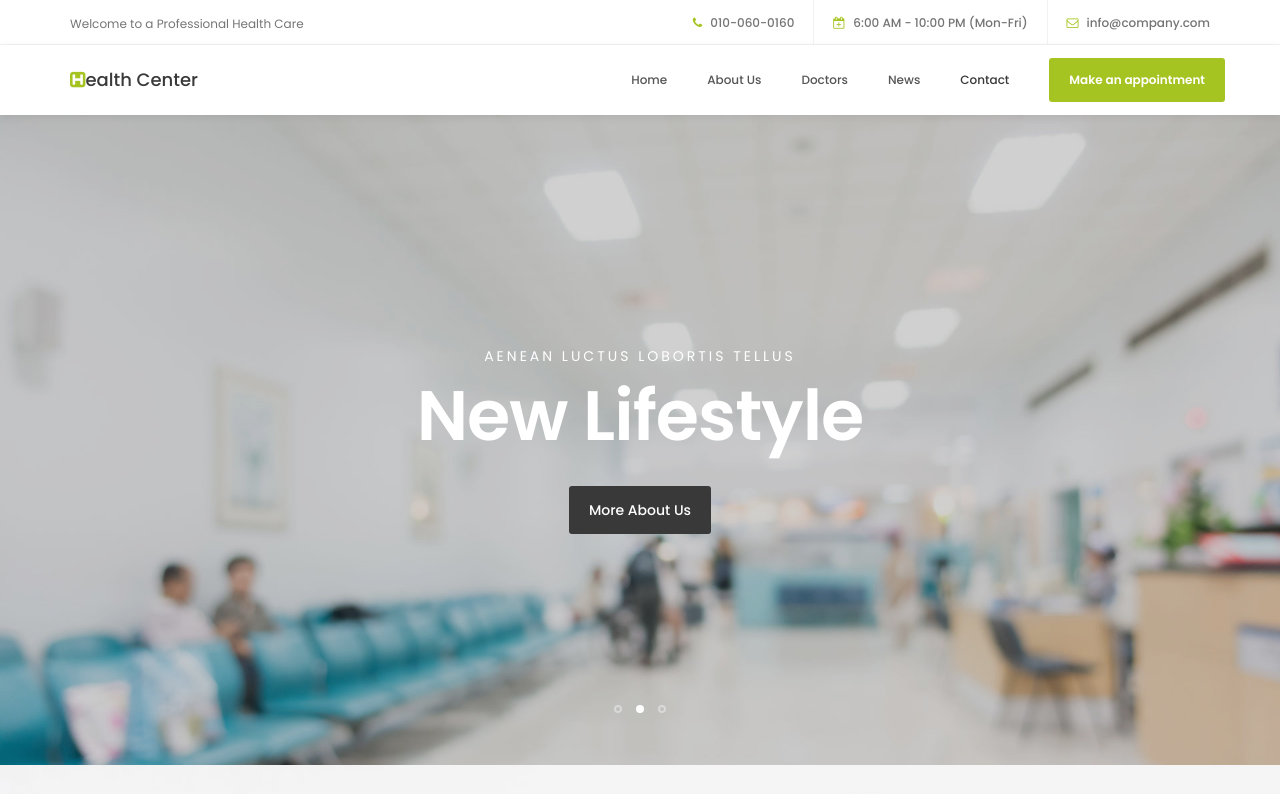
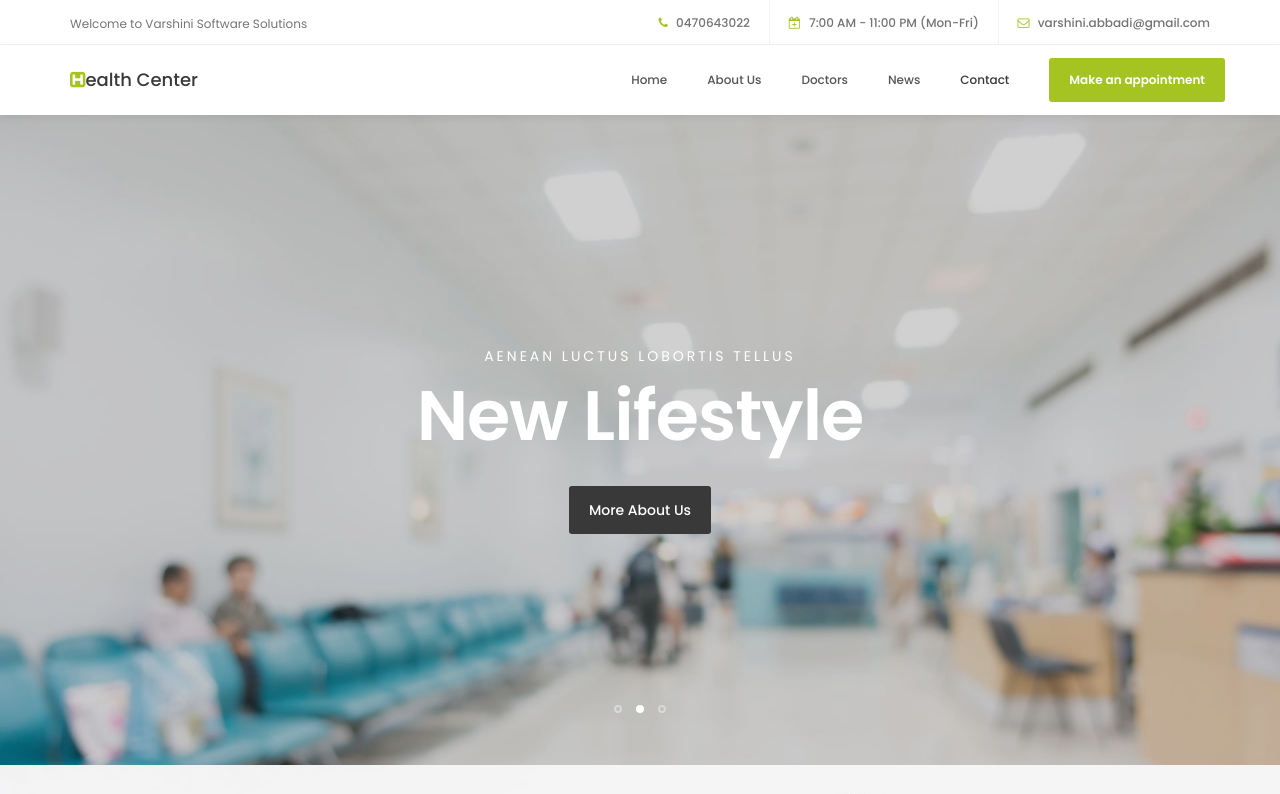
Before and after one commit to VarshiniAbbadi/Healthapp, a plain HTML site: page index.html in a window 1280 px wide. Shown: the top 794 px of the page. Drawn offline with Linux system fonts and the light colour scheme.

Commit message:
Intel page edited

```diff
--- a/index.html
+++ b/index.html
@@ -45,13 +45,13 @@ http://www.tooplate.com/view/2098-health
                <div class="row">
 
                     <div class="col-md-4 col-sm-5">
-                         <p>Welcome to a Professional Health Care</p>
+                         <p>Welcome to Varshini Software Solutions</p>
                     </div>
 
                     <div class="col-md-8 col-sm-7 text-align-right">
-                         <span class="phone-icon"><i class="fa fa-phone"></i> 010-060-0160</span>
-                         <span class="date-icon"><i class="fa fa-calendar-plus-o"></i> 6:00 AM - 10:00 PM (Mon-Fri)</span>
-                         <span class="email-icon"><i class="fa fa-envelope-o"></i> <a href="#">info@company.com</a></span>
+                         <span class="phone-icon"><i class="fa fa-phone"></i> 0470643022</span>
+                         <span class="date-icon"><i class="fa fa-calendar-plus-o"></i> 7:00 AM - 11:00 PM (Mon-Fri)</span>
+                         <span class="email-icon"><i class="fa fa-envelope-o"></i> <a href="#">varshini.abbadi@gmail.com</a></span>
                     </div>
 
                </div>
```
